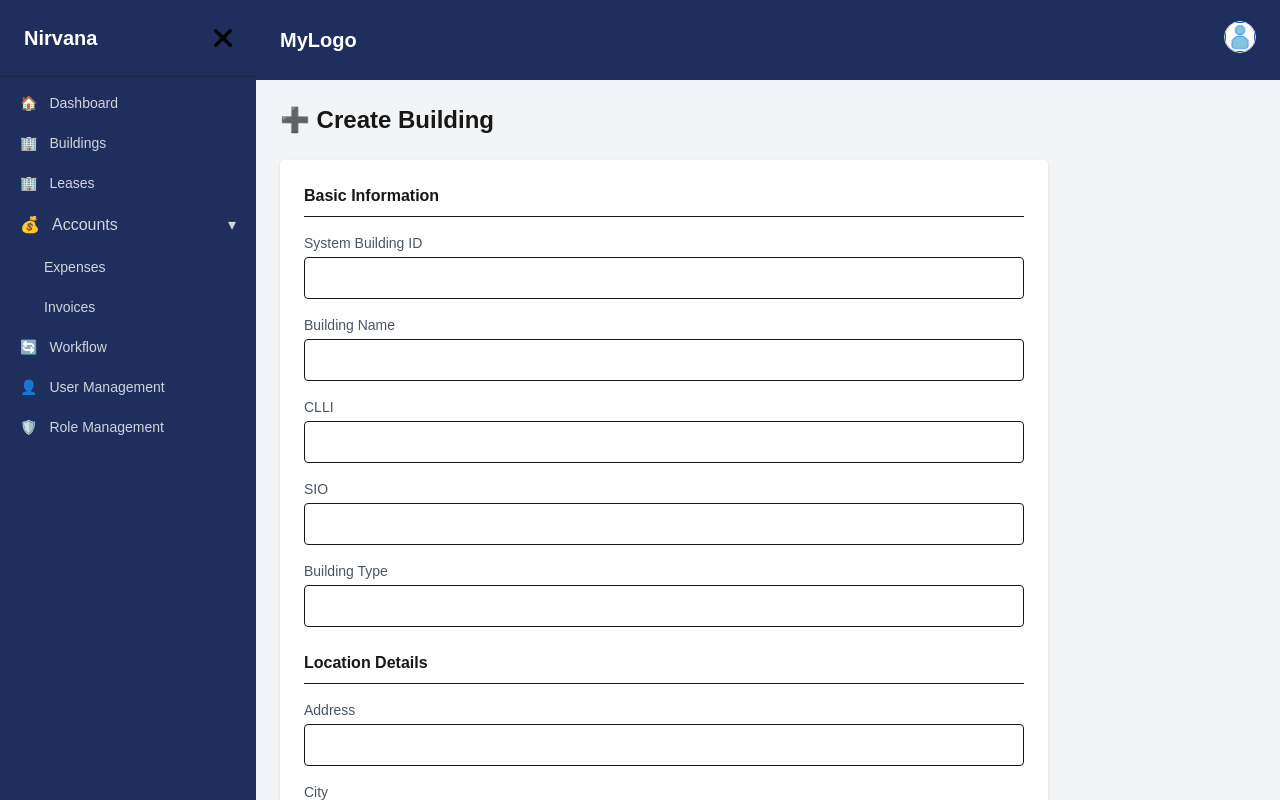
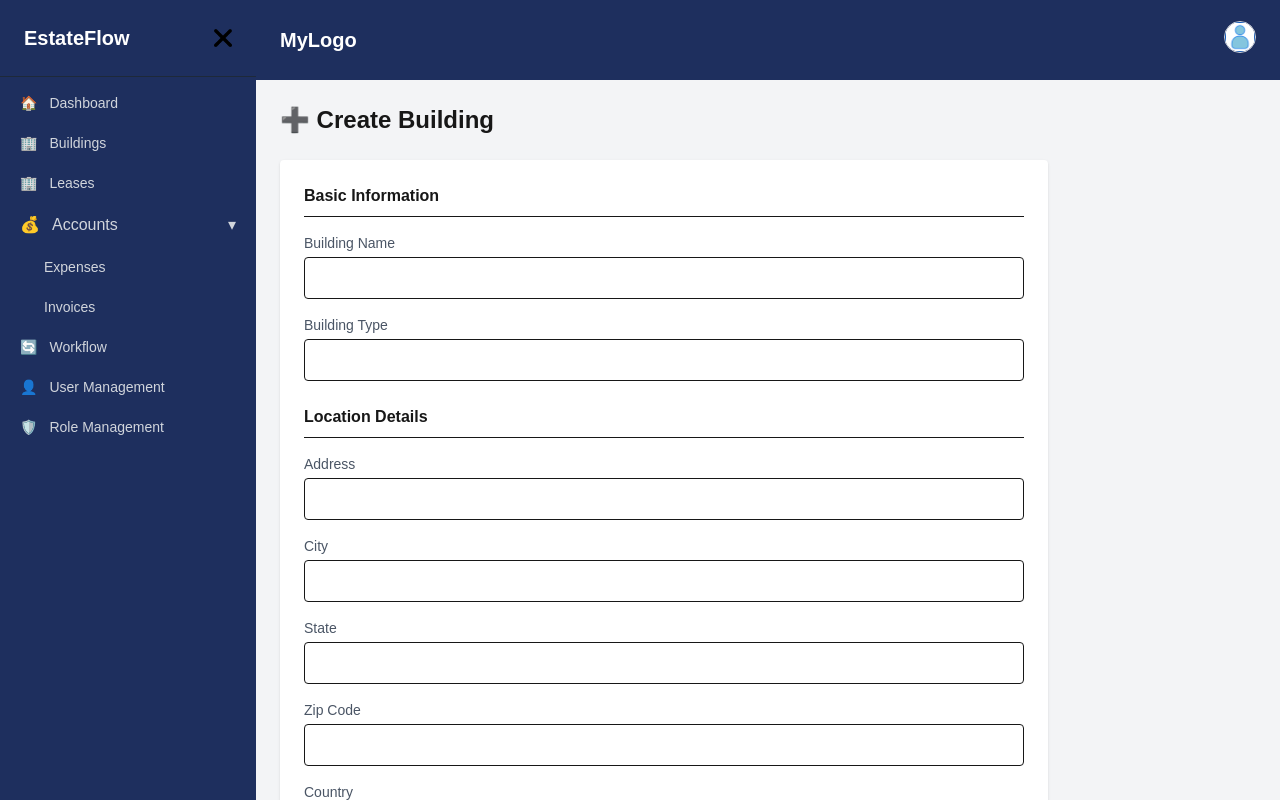
Before and after one commit to bkaniket/Nirvana, a Next.js app: page /buildings/create in a window 1280 px wide. Built offline with nearby package versions, Linux system fonts and the light colour scheme; no server answers.

Commit message:
Building Fixed

```diff
--- a/app/buildings/[id]/edit/page.tsx
+++ b/app/buildings/[id]/edit/page.tsx
@@ -139,9 +139,9 @@ export default function EditBuildingPage() {
         onSubmit={handleSubmit}
         className="bg-white p-6 rounded shadow space-y-4"
       >
-        <Input label="System Building ID" name="system_building_id" value={form.system_building_id || ""} onChange={handleChange} />
+        {/* <Input label="System Building ID" name="system_building_id" value={form.system_building_id || ""} onChange={handleChange} />
         <Input label="SIO" name="sio" value={form.sio || ""} onChange={handleChange} />
-        <Input label="CLLI" name="clli" value={form.clli || ""} onChange={handleChange} />
+        <Input label="CLLI" name="clli" value={form.clli || ""} onChange={handleChange} /> */}
         <Input label="Building Name" name="building_name" value={form.building_name} onChange={handleChange} required />
         <Input label="Building Type" name="building_type" value={form.building_type || ""} onChange={handleChange} />
 
--- a/app/buildings/create/page.tsx
+++ b/app/buildings/create/page.tsx
@@ -81,11 +81,11 @@ export default function CreateBuildingPage() {
         className="bg-white p-6 rounded shadow space-y-4"
       >
         <div className="border-b pb-2 font-semibold">Basic Information</div>
-
-        <Input label="System Building ID" name="system_building_id" value={form.system_building_id} onChange={handleChange} />
+{/*
+        <Input label="System Building ID" name="system_building_id" value={form.system_building_id} onChange={handleChange} /> */}
         <Input label="Building Name" name="building_name" value={form.building_name} onChange={handleChange} required />
-        <Input label="CLLI" name="clli" value={form.clli} onChange={handleChange} />
-        <Input label="SIO" name="sio" value={form.sio} onChange={handleChange} />
+        {/* <Input label="CLLI" name="clli" value={form.clli} onChange={handleChange} />
+        <Input label="SIO" name="sio" value={form.sio} onChange={handleChange} /> */}
         <Input label="Building Type" name="building_type" value={form.building_type} onChange={handleChange} />
 
         <div className="border-b pb-2 font-semibold mt-6">Location Details</div>
--- a/app/buildings/page.tsx
+++ b/app/buildings/page.tsx
@@ -78,14 +78,14 @@ useEffect(() => {
 const { create: canCreate, view: canView, edit: canEdit, delete: canDelete } = permissions;
 
   const columnDefs: ColDef[] = [
-    { field: "sio", headerName: "SIO", filter: true },
+    // { field: "sio", headerName: "SIO", filter: true },
     { field: "building_name", headerName: "Name",  filter: true },
     { field: "address_1", headerName: "Address", filter: true },
     { field: "city", headerName: "City" , filter: true},
     { field: "state", headerName: "State" , filter: true},
     { field: "zip_code", headerName: "Zip Code", filter: true },
     { field: "country", headerName: "Country", filter: true },
-    { field: "clli", headerName: "CLLI", filter: true },
+    // { field: "clli", headerName: "CLLI", filter: true },
     { field: "ownership_type", headerName: "Ownership", filter: true },
     { field: "building_type", headerName: "Building Type", filter: true },
     { field: "building_rentable_area", headerName: "Rentable Area", filter: true },
--- a/components/Navbar.tsx
+++ b/components/Navbar.tsx
@@ -56,6 +56,11 @@ export default function NavBar({onMenuClick}: NavbarProps) {
           className="text-xl font-bold cursor-pointer"
           onClick={() => router.push("/dashboard")}
         >
+          {/* <Image src="/icons/close.png"
+                        alt="Cross"
+                        width={18}
+                        height={18}
+                        className="object-contain" /> */}
           MyLogo
         </div>
         </div>
--- a/components/Sidebar.tsx
+++ b/components/Sidebar.tsx
@@ -63,7 +63,7 @@ export default function Sidebar({
       >
         {/* Header */}
         <div className="flex items-center justify-between  p-6 border-b border-gray-800">
-          {!collapsed && <h2 className="text-xl font-bold">Nirvana</h2>}
+          {!collapsed && <h2 className="text-xl font-bold">EstateFlow</h2>}
 
           {/* Desktop collapse toggle */}
           <button
```
